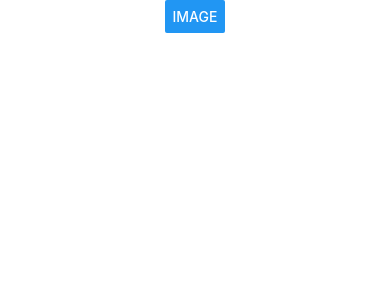
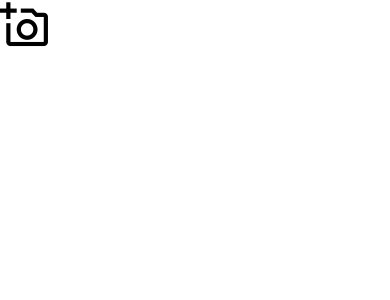
Before and after one commit to rkishore1207/ReactNative, a React Native app in the folder DoneWithIt/: screen / in a window 390 px wide. Shown: the top 300 px of the page. Built offline with nearby package versions, Linux system fonts and the light colour scheme.

Commit message:
Implemented Image section in the first project

```diff
--- a/DoneWithIt/PostingImage/index.jsx
+++ b/DoneWithIt/PostingImage/index.jsx
@@ -8,17 +8,35 @@ import {
   StyleSheet,
   Text,
   View,
+  TouchableOpacity,
 } from "react-native";
 import * as ImagePicker from "expo-image-picker";
+import Icon from "react-native-vector-icons/MaterialCommunityIcons";
 
 const Index = () => {
   const [images, setImages] = useState([]);
 
-  const handleImageClick = async () => {
-    const selectedImage = await ImagePicker.launchImageLibraryAsync();
-    selectedImage.canceled
-      ? console.log("Clicked Cancel")
-      : setImages([...images, selectedImage.assets[0].uri]);
+  const checkIfAlreadyPresent = (selectedImage) => {
+    return images.some((image) => image.fileName === selectedImage.fileName);
+  };
+
+  const handleIconClick = async () => {
+    let selectedImage = await ImagePicker.launchImageLibraryAsync();
+    const isPresent = checkIfAlreadyPresent(selectedImage.assets[0]);
+    if (isPresent) {
+      alert("This image is already Present");
+    } else {
+      selectedImage.canceled
+        ? console.log("Clicked Cancel")
+        : setImages([...images, selectedImage.assets[0]]);
+    }
+  };
+
+  const handleImageClick = (index) => {
+    const updatedImages = images.filter(
+      (image) => images.indexOf(image) !== index
+    );
+    setImages(updatedImages);
   };
 
   return (
@@ -26,15 +44,24 @@ const Index = () => {
       <View style={styles.imagesContainer}>
         {images.map((image, index) => {
           return (
-            <Image
+            <TouchableOpacity
               key={index}
-              source={{ uri: image }}
-              style={styles.containerImage}
-            />
+              onPress={() => handleImageClick(index)}
+            >
+              <Image
+                source={{ uri: image.uri }}
+                style={styles.containerImage}
+              />
+            </TouchableOpacity>
           );
         })}
         <View>
-          <Button title="Image" onPress={handleImageClick} />
+          <Icon
+            name="camera-plus-outline"
+            size={50}
+            style={styles.imageIcon}
+            onPress={handleIconClick}
+          />
         </View>
       </View>
     </SafeAreaView>
@@ -45,17 +72,20 @@ export default Index;
 
 const styles = StyleSheet.create({
   container: {
-    paddingVertical: 10,
-    paddingHorizontal: 10,
-    paddingTop: Platform.OS === "android" ? StatusBar.currentHeight : 0,
+    paddingVertical: 20,
+    paddingHorizontal: 20,
+    paddingTop: Platform.OS === "android" ? StatusBar.currentHeight + 20 : 0,
   },
   imagesContainer: {
     display: "flex",
     flexDirection: "row",
     flexWrap: "wrap",
-    gap: 10,
-    justifyContent: "center",
+    gap: 15,
+    justifyContent: "flex-start",
     alignItems: "center",
+  },
+  imageIcon: {
+    cursor: "pointer",
   },
   containerImage: {
     width: 100,
```
Also changed, not shown: 4 other files (tests, documents, lock files or other folders).
